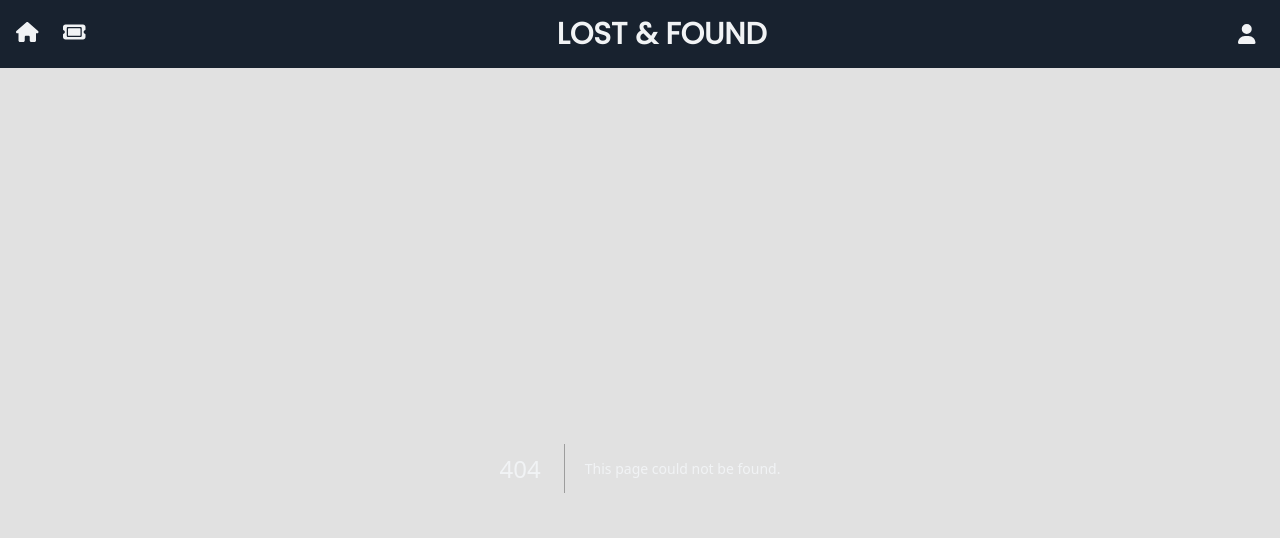
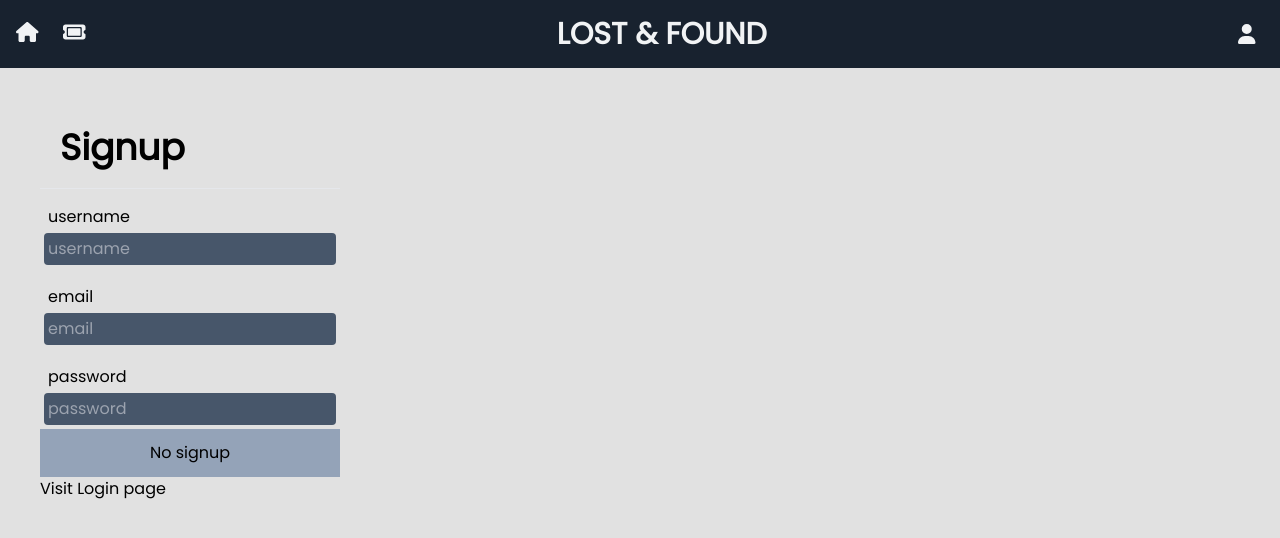
Before and after one commit to Akshat171/Lost-and-Found, a Next.js app: page /signup in a window 1280 px wide. Before the commit this address had no page. Shown: the top 538 px of the page. Built offline with nearby package versions, Linux system fonts and the light colour scheme.

Commit message:
adding auth

```diff
--- a/app/(components)/Nav.jsx
+++ b/app/(components)/Nav.jsx
@@ -22,7 +22,7 @@ const Nav = () => {
         <h2 className="text-default-text ">LOST & FOUND</h2>
       </div>
       <div className="items-center mt-2 mr-2">
-        <FontAwesomeIcon icon={faUser} className="icon" />
+        <FontAwesomeIcon href="/login" icon={faUser} className="icon" />
       </div>
     </nav>
   );
--- /dev/null
+++ b/app/(dbConfig)/dbConfig.jsx
@@ -0,0 +1,13 @@
+import mongoose from "mongoose";
+
+export async function connect() {
+  try {
+    mongoose.connect(process.env.MONGODB_URI);
+    const connection = mongoose.connection;
+    connection.on("connected", () => {
+      console.log("Mongoose connected to MongoDB");
+    });
+  } catch (error) {
+    console.log("something get wrong");
+  }
+}
--- /dev/null
+++ b/app/(models)/userModel.jsx
@@ -0,0 +1,34 @@
+import mongoose from "mongoose";
+
+const userSchema = new mongoose.Schema({
+  username: {
+    type: String,
+    required: [true, "PLease provide a username"],
+    unique: true,
+  },
+  email: {
+    type: String,
+    required: [true, "Please provide an email address"],
+    unique: true,
+  },
+  password: {
+    type: String,
+    required: [true, "please enter your password"],
+  },
+  isVerified: {
+    type: Boolean,
+    default: false,
+  },
+  isAdmin: {
+    type: Boolean,
+    default: false,
+  },
+  forgotPasswordToken: String,
+  forgotPasswordTokenExpiry: Date,
+  verifyToken: String,
+  verifyTokenExpiry: Date,
+});
+
+const User = mongoose.models.users || mongoose.model("users", userSchema);
+
+export default User;
--- /dev/null
+++ b/app/api/users/login/route.jsx
@@ -0,0 +1,49 @@
+import { connect } from "@/app/(dbConfig)/dbConfig";
+import User from "@/app/(models)/userModel";
+import { NextRequest, NextResponse } from "next/server";
+import bcryptjs from "bcryptjs";
+import jwt from "jsonwebtoken";
+connect();
+
+export async function POST(request) {
+  try {
+    const reqBody = await request.json();
+    const { email, password } = reqBody;
+    console.log(reqBody);
+
+    //check if user exist
+    const user = await User.findOne({ email });
+    if (!user) {
+      return NextResponse.json({ error: "User is not exist" }, { status: 400 });
+    }
+
+    //check if password is correct
+    const validPassword = await bcryptjs.compare(password, user.password);
+    if (!validPassword) {
+      return NextResponse.json({ error: "Invalid Password" }, { status: 401 });
+    }
+
+    //create Token data
+    const tokenData = {
+      id: user._id,
+      name: user.username,
+      email: user.email,
+    };
+
+    //create token
+    const token = await jwt.sign(tokenData, process.env.TOKEN_SECRET, {
+      expiresIn: "1d",
+    });
+
+    const response = NextResponse.json({
+      message: "Login Successfully!",
+      success: true,
+    });
+
+    return response;
+
+    response.cookies.set("token", token, { httpOnly: true });
+  } catch (error) {
+    return NextResponse.json({ error: error.message }, { status: 500 });
+  }
+}
--- /dev/null
+++ b/app/api/users/signup/route.jsx
@@ -0,0 +1,43 @@
+import { connect } from "@/app/(dbConfig)/dbConfig";
+import User from "@/app/(models)/userModel";
+import { NextRequest, NextResponse } from "next/server";
+import bcryptjs from "bcryptjs";
+
+connect();
+
+export async function POST(request) {
+  try {
+    const reqBody = await request.json();
+    const { username, email, password } = reqBody;
+
+    console.log(reqBody);
+    const user = await User.findOne({ email });
+
+    if (user) {
+      return NextResponse.json(
+        { error: "User already exist" },
+        { status: 400 }
+      );
+    }
+
+    //hash password
+    const salt = await bcryptjs.genSalt(10);
+    const hashedPassword = await bcryptjs.hash(password, salt);
+    const newUser = new User({
+      username,
+      email,
+      password: hashedPassword,
+    });
+
+    const savedUser = await newUser.save();
+    console.log(savedUser);
+
+    return NextResponse.json({
+      message: "User created successfully",
+      success: true,
+      savedUser,
+    });
+  } catch (error) {
+    return NextResponse.json({ error: error.message }, { status: 500 });
+  }
+}
--- /dev/null
+++ b/app/login/page.jsx
@@ -0,0 +1,77 @@
+"use client";
+
+import Link from "next/link";
+import React, { useState, useEffect } from "react";
+import { useRouter } from "next/navigation";
+import axios from "axios";
+import toast from "react-hot-toast";
+
+export default function LoginPage() {
+  const router = useRouter();
+  const [user, setUser] = useState({
+    email: "",
+    password: "",
+  });
+  const [buttonDisabled, setButtonDisabled] = useState(false);
+  const [loading, setLoading] = useState(false);
+
+  const onLogin = async () => {
+    try {
+      setLoading(true);
+      const response = await axios.post("/api/users/login", user);
+      console.log("Login success", response.data);
+      toast.success("Login success");
+      router.push("/TicketPage/new");
+    } catch (error) {
+      console.log("Login failed", error.message);
+      toast.error(error.message);
+    } finally {
+      setLoading(false);
+    }
+  };
+
+  useEffect(() => {
+    if (user.email.length > 0 && user.password.length > 0) {
+      setButtonDisabled(false);
+    } else {
+      setButtonDisabled(true);
+    }
+  }, [user]);
+
+  return (
+    <div className="text-black items-center mx-auto p-10">
+      <div className="flex flex-col w-1/4">
+        <h1 className="p-5">{loading ? "Processing" : "Login"}</h1>
+        <hr />
+
+        <label htmlFor="email" className="px-2">
+          email
+        </label>
+        <input
+          className="p-1 space-x-2"
+          type="text"
+          id="email"
+          placeholder="email"
+          value={user.email}
+          onChange={(e) => setUser({ ...user, email: e.target.value })}
+        />
+        <label htmlFor="password" className="px-2">
+          password
+        </label>
+        <input
+          className="p-1 space-x-2"
+          type="password"
+          id="password"
+          placeholder="password"
+          value={user.password}
+          onChange={(e) => setUser({ ...user, password: e.target.value })}
+        />
+        <button onClick={onLogin} className="p-3 bg-slate-400">
+          Login
+        </button>
+
+        <Link href="/signup">Visit Signup page</Link>
+      </div>
+    </div>
+  );
+}
--- /dev/null
+++ b/app/signup/page.jsx
@@ -0,0 +1,90 @@
+"use client";
+
+import Link from "next/link";
+import React, { useState, useEffect } from "react";
+import { useRouter } from "next/navigation";
+import axios from "axios";
+import toast from "react-hot-toast";
+
+export default function SignUpPage() {
+  const router = useRouter();
+  const [user, setUser] = useState({
+    email: "",
+    password: "",
+    username: "",
+  });
+  const [buttonDisabled, setButtonDisabled] = useState(false);
+  const [loading, setLoading] = useState(false);
+  const onSignup = async () => {
+    try {
+      setLoading(true);
+      const response = await axios.post("/api/users/signup", user);
+      console.log("Signup success", response.data);
+      router.push("/login");
+    } catch (error) {
+      console.log("Signup failed", error);
+      toast.error(error.message);
+    } finally {
+      setLoading(false);
+    }
+  };
+
+  useEffect(() => {
+    if (
+      user.email.length > 0 &&
+      user.password.length > 0 &&
+      user.username.length > 0
+    ) {
+      setButtonDisabled(false);
+    } else {
+      setButtonDisabled(true);
+    }
+  }, [user]);
+
+  return (
+    <div className="text-black items-center mx-auto p-10">
+      <div className="flex flex-col w-1/4">
+        <h1 className="p-5">{loading ? "Processing" : "Signup"}</h1>
+        <hr />
+        <label htmlFor="username" className="px-2">
+          username
+        </label>
+        <input
+          className="p-1 space-x-2"
+          type="text"
+          id="username"
+          placeholder="username"
+          value={user.username}
+          onChange={(e) => setUser({ ...user, username: e.target.value })}
+        />
+        <label htmlFor="email" className="px-2">
+          email
+        </label>
+        <input
+          className="p-1 space-x-2"
+          type="text"
+          id="email"
+          placeholder="email"
+          value={user.email}
+          onChange={(e) => setUser({ ...user, email: e.target.value })}
+        />
+        <label htmlFor="password" className="px-2">
+          password
+        </label>
+        <input
+          className="p-1 space-x-2"
+          type="password"
+          id="password"
+          placeholder="password"
+          value={user.password}
+          onChange={(e) => setUser({ ...user, password: e.target.value })}
+        />
+        <button onClick={onSignup} className="p-3 bg-slate-400">
+          {buttonDisabled ? "No signup" : "Signup"}
+        </button>
+
+        <Link href="/login">Visit Login page</Link>
+      </div>
+    </div>
+  );
+}
--- a/next.config.js
+++ b/next.config.js
@@ -1,4 +1,4 @@
 /** @type {import('next').NextConfig} */
-const nextConfig = {}
+const nextConfig = {};
 
-module.exports = nextConfig
+module.exports = nextConfig;
```
Also changed, not shown: package.json (+6 -1 lines), 1 other file (tests, documents, lock files or other folders).
